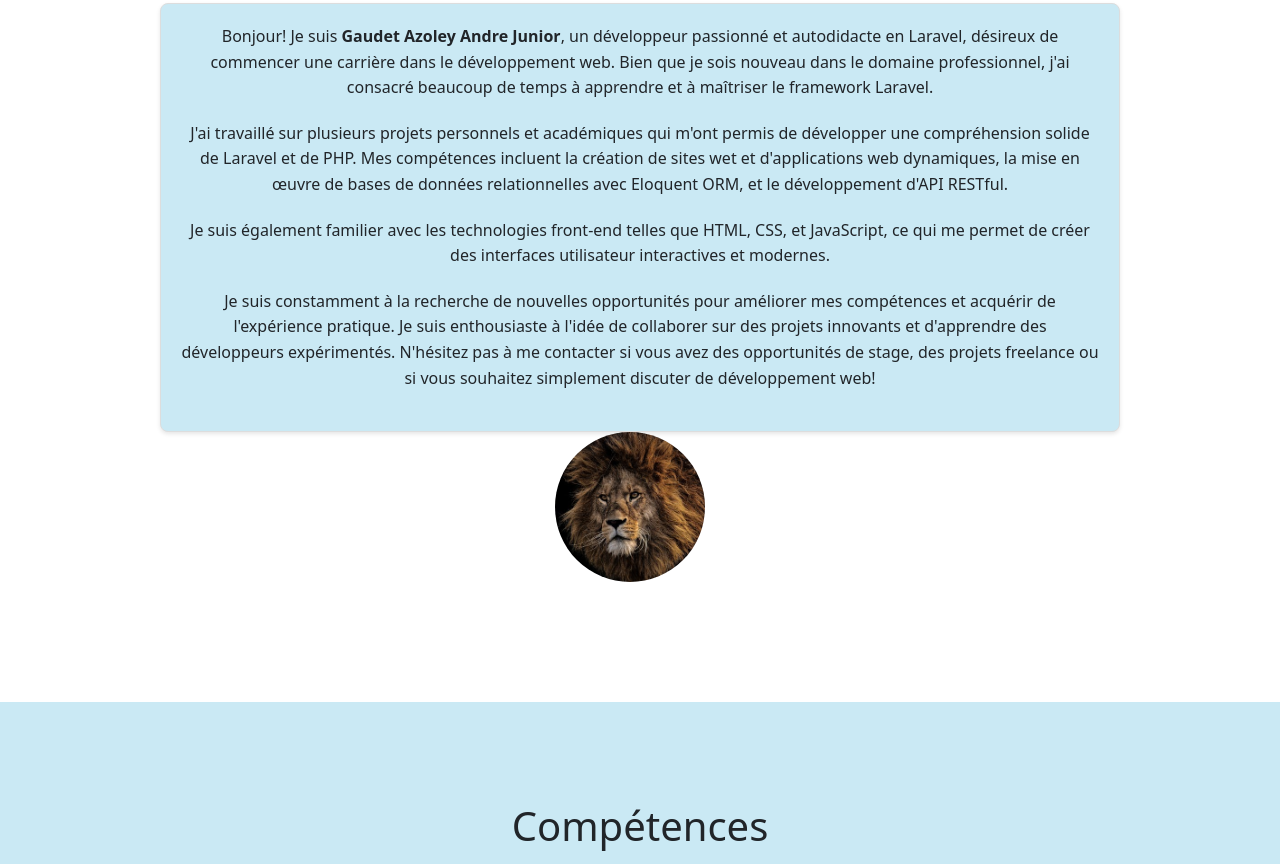
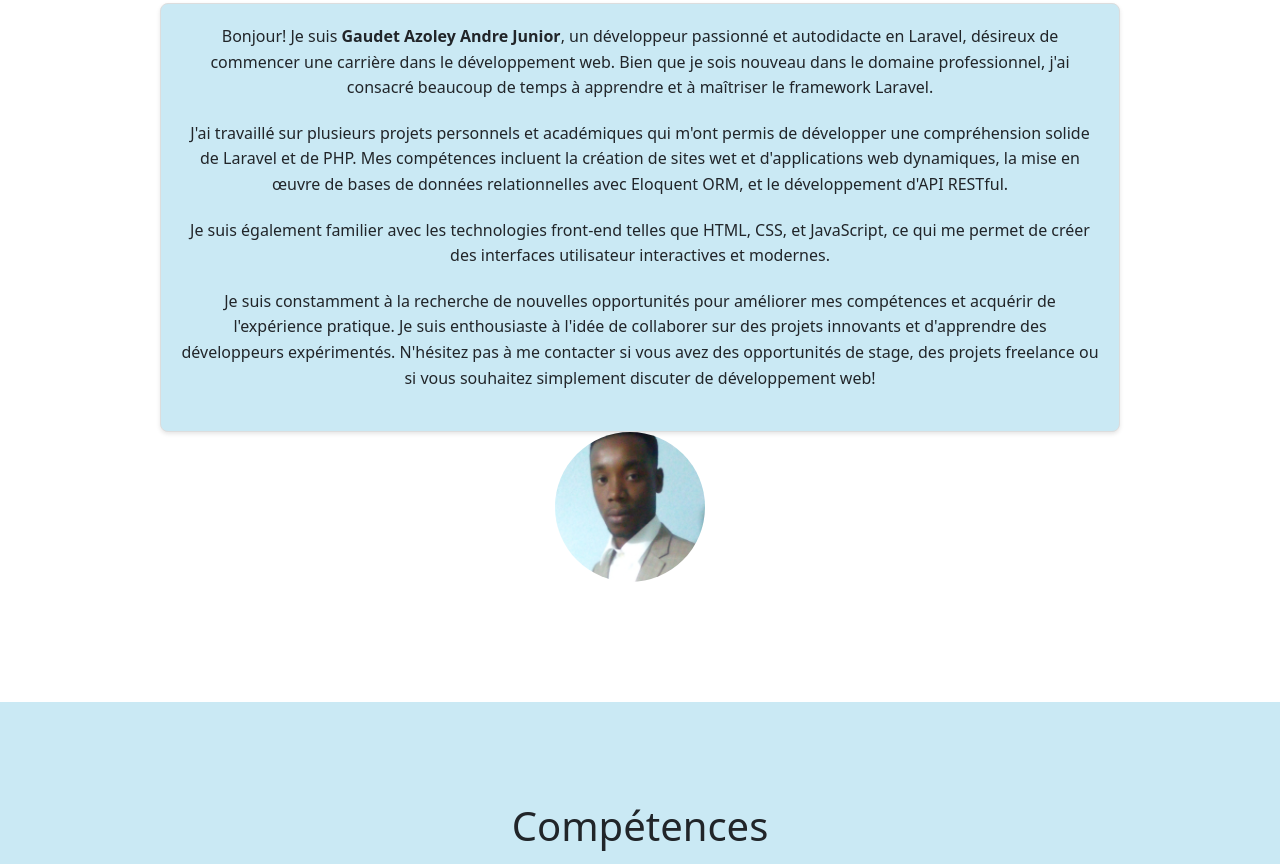
Before and after one commit to GAUDETDEV/new-portfolio-1, a plain HTML site: page index.html in a window 1280 px wide. Shown: the part 233-1097 px from the top of the page. Drawn offline with nearby package versions, Linux system fonts and the light colour scheme.

Commit message:
second commit

```diff
--- a/index.html
+++ b/index.html
@@ -36,7 +36,7 @@
                     <p>Je suis également familier avec les technologies front-end telles que HTML, CSS, et JavaScript, ce qui me permet de créer des interfaces utilisateur interactives et modernes.</p>
                     <p>Je suis constamment à la recherche de nouvelles opportunités pour améliorer mes compétences et acquérir de l'expérience pratique. Je suis enthousiaste à l'idée de collaborer sur des projets innovants et d'apprendre des développeurs expérimentés. N'hésitez pas à me contacter si vous avez des opportunités de stage, des projets freelance ou si vous souhaitez simplement discuter de développement web!</p>
                 </div>
-                <img class="profile-pic" src="images/pexels-photo-2220337.jpeg" alt="photo" title="Ma photo">
+                <img class="profile-pic" src="images/photo.jpg" alt="photo" title="Ma photo">
             </div>
 
         </section>
```
Also changed, not shown: images/photo.jpg (added).
